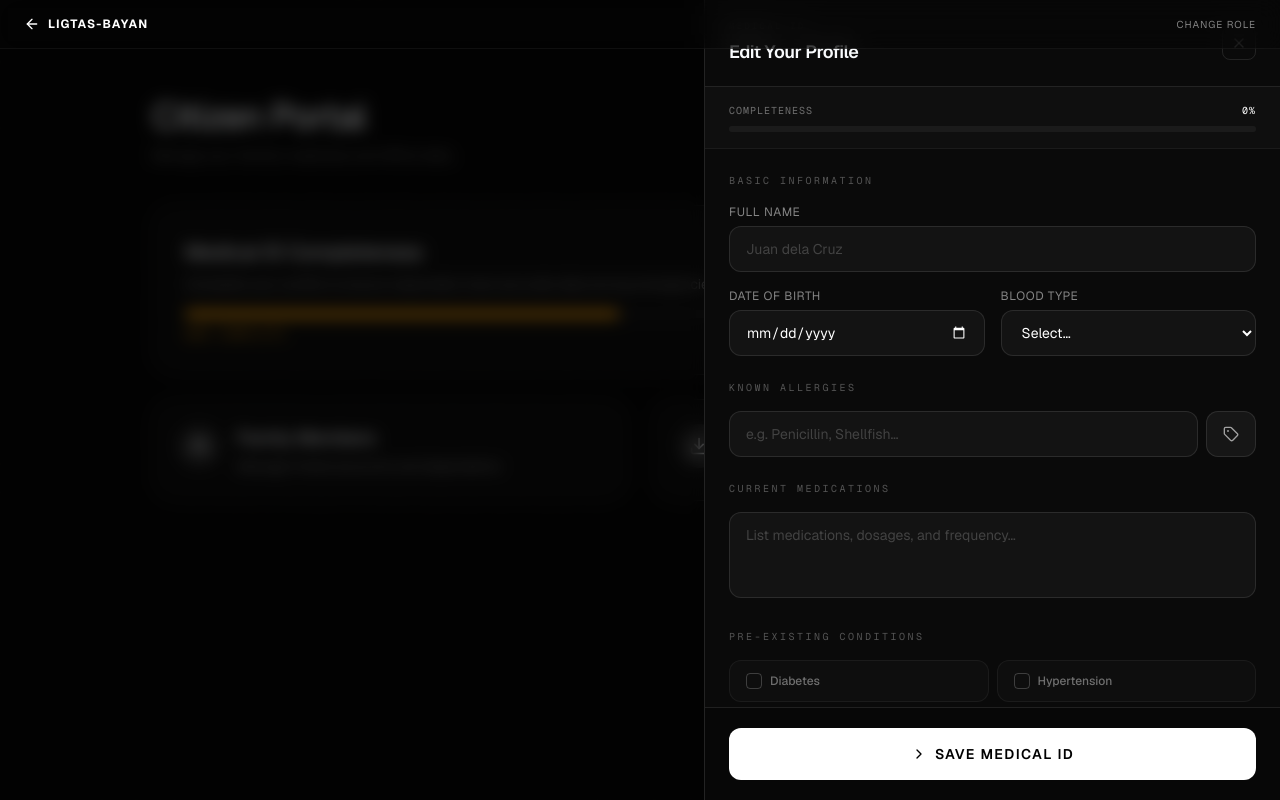
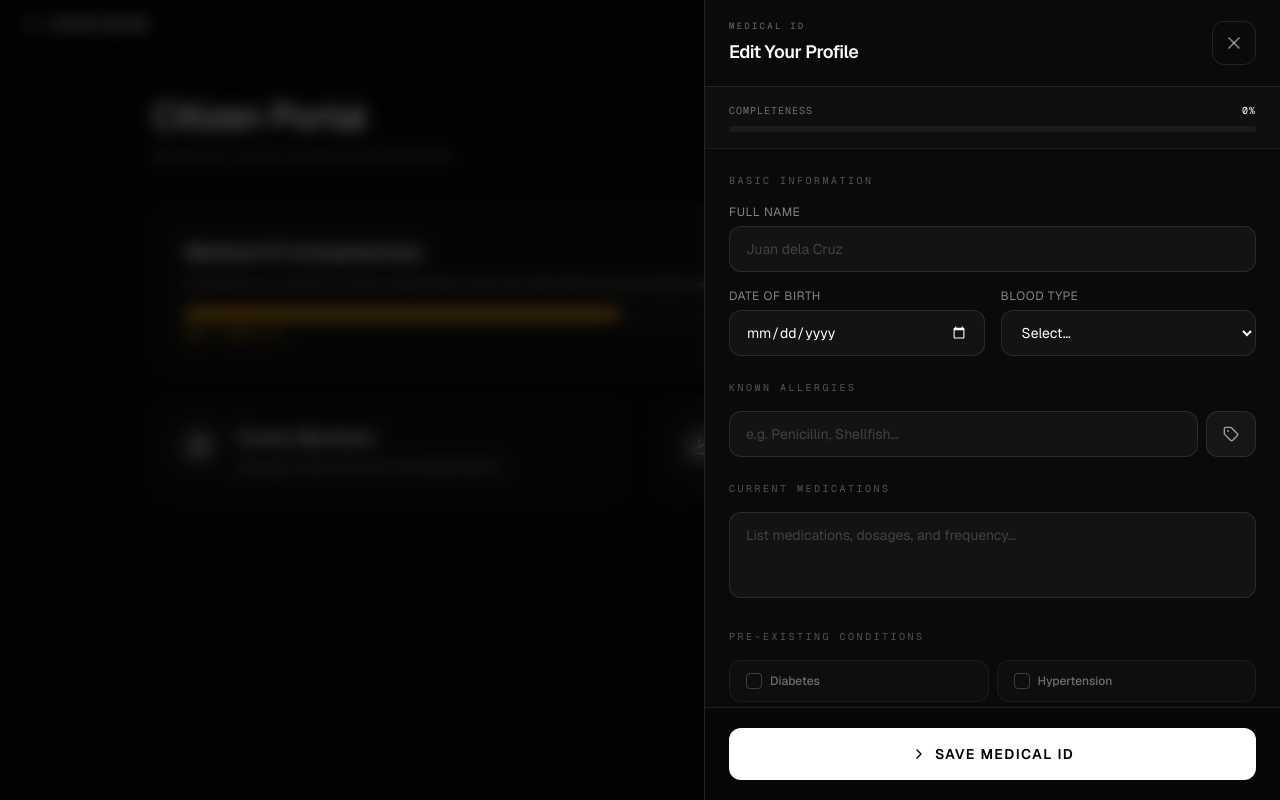
Before and after one commit to gamothalaman090-jpg/Ligtas-BayanPH, a Next.js app: page /dashboard/citizen in a window 1280 px wide. Both pictures are taken after a click on the button "EDIT MEDICAL ID". Built offline with nearby package versions, Linux system fonts and the light colour scheme.

Commit message:
minor fix

```diff
--- a/app/dashboard/layout.tsx
+++ b/app/dashboard/layout.tsx
@@ -14,7 +14,7 @@ export default function DashboardLayout({
       <div className="bg-noise"></div>
 
       {/* Minimal Top Nav for Dashboard */}
-      <nav className="relative z-40 border-b border-white/5 bg-[#050505]/50 backdrop-blur-md px-6 py-4 flex items-center justify-between">
+      <nav className="relative z-10 border-b border-white/5 bg-[#050505]/50 backdrop-blur-md px-6 py-4 flex items-center justify-between">
         <Link href="/" className="text-xs font-bold tracking-widest text-white hover:text-white/70 transition-colors flex items-center gap-2">
           <ArrowLeft className="w-4 h-4" />
           LIGTAS-BAYAN
@@ -30,7 +30,7 @@ export default function DashboardLayout({
         </Link>
       </nav>
 
-      <main className="relative z-10">
+      <main>
         {children}
       </main>
     </div>
--- a/components/HorizontalScroll.tsx
+++ b/components/HorizontalScroll.tsx
@@ -134,10 +134,10 @@ function DesktopScroll() {
 
   return (
     <div ref={sectionRef} className="relative bg-[#050505] overflow-hidden">
-      <div className="absolute top-0 left-0 z-20 px-8 md:px-16 pt-14 md:pt-20 pointer-events-none">
+      <div className="absolute inset-y-0 left-0 z-20 flex flex-col justify-center pointer-events-none px-8 md:px-16">
         <p className="text-white/25 text-[9px] tracking-[0.35em] uppercase font-mono mb-4">Ligtas-Bayan / Core Systems</p>
-        <h2 className="text-5xl md:text-6xl font-black tracking-tighter leading-[0.9] text-white">FIVE<br />SYSTEMS.</h2>
-        <h2 className="text-5xl md:text-6xl font-black tracking-tighter leading-[0.9] text-white/20 mt-1">ONE<br />PROTOCOL.</h2>
+        <h2 className="text-5xl md:text-7xl font-black tracking-tighter leading-[0.9] text-white">FIVE<br />SYSTEMS.</h2>
+        <h2 className="text-5xl md:text-7xl font-black tracking-tighter leading-[0.9] text-white/20 mt-1">ONE<br />PROTOCOL.</h2>
         <p className="text-white/30 text-xs mt-6 max-w-[170px] leading-relaxed font-light">Scroll through each capability.</p>
       </div>
 
--- a/components/dashboard/citizen/FamilyMembersPanel.tsx
+++ b/components/dashboard/citizen/FamilyMembersPanel.tsx
@@ -42,9 +42,9 @@ export default function FamilyMembersPanel({ onClose }: Props) {
   };
 
   return (
-    <div className="fixed inset-0 z-50 flex">
-      <div className="flex-1 bg-black/60 backdrop-blur-sm" onClick={onClose} />
-      <div className="relative w-full max-w-xl bg-[#0a0a0a] border-l border-white/10 flex flex-col h-full overflow-hidden animate-in slide-in-from-right duration-300">
+    <div className="fixed inset-0 z-50">
+      <div className="absolute inset-0 bg-black/60 backdrop-blur-sm" onClick={onClose} />
+      <div className="absolute inset-y-0 right-0 w-full max-w-xl bg-[#0a0a0a] border-l border-white/10 flex flex-col overflow-hidden animate-in slide-in-from-right duration-300">
 
         {/* Header */}
         <div className="flex items-center justify-between px-6 py-5 border-b border-white/10">
@@ -52,8 +52,12 @@ export default function FamilyMembersPanel({ onClose }: Props) {
             <p className="text-[9px] uppercase tracking-[0.25em] text-white/40 font-mono mb-1">Family Network</p>
             <h2 className="text-lg font-semibold tracking-tight">Linked Members</h2>
           </div>
-          <button onClick={onClose} className="p-2 text-white/40 hover:text-white hover:bg-white/10 rounded-lg transition-colors border border-white/10 cursor-pointer">
-            <X className="w-4 h-4" />
+          <button
+            onClick={onClose}
+            aria-label="Close panel"
+            className="w-11 h-11 flex items-center justify-center text-white/50 hover:text-white hover:bg-white/10 rounded-xl transition-colors border border-white/10 cursor-pointer flex-shrink-0"
+          >
+            <X className="w-5 h-5" />
           </button>
         </div>
 
@@ -133,7 +137,7 @@ export default function FamilyMembersPanel({ onClose }: Props) {
                   className="bg-white/[0.04] border border-white/10 rounded-xl px-3 py-2.5 text-sm text-white focus:outline-none focus:border-white/30 transition-colors"
                 >
                   <option value="" className="bg-[#0a0a0a]">Blood</option>
-                  {["A+","A-","B+","B-","AB+","AB-","O+","O-"].map((b) => (
+                  {["A+", "A-", "B+", "B-", "AB+", "AB-", "O+", "O-"].map((b) => (
                     <option key={b} value={b} className="bg-[#0a0a0a]">{b}</option>
                   ))}
                 </select>
--- a/components/dashboard/citizen/MedicalIdPanel.tsx
+++ b/components/dashboard/citizen/MedicalIdPanel.tsx
@@ -85,20 +85,24 @@ export default function MedicalIdPanel({ onClose, onSave }: Props) {
   const pct = computeProgress(data);
 
   return (
-    <div className="fixed inset-0 z-50 flex">
-      {/* Backdrop */}
-      <div className="flex-1 bg-black/60 backdrop-blur-sm" onClick={onClose} />
+    <div className="fixed inset-0 z-50">
+      {/* Backdrop — always full screen */}
+      <div className="absolute inset-0 bg-black/60 backdrop-blur-sm" onClick={onClose} />
 
-      {/* Panel */}
-      <div className="relative w-full max-w-xl bg-[#0a0a0a] border-l border-white/10 flex flex-col h-full overflow-hidden animate-in slide-in-from-right duration-300">
+      {/* Panel — slides from right, sits on top */}
+      <div className="absolute inset-y-0 right-0 w-full max-w-xl bg-[#0a0a0a] border-l border-white/10 flex flex-col overflow-hidden animate-in slide-in-from-right duration-300">
         {/* Header */}
         <div className="flex items-center justify-between px-6 py-5 border-b border-white/10">
           <div>
             <p className="text-[9px] uppercase tracking-[0.25em] text-white/40 font-mono mb-1">Medical ID</p>
             <h2 className="text-lg font-semibold tracking-tight">Edit Your Profile</h2>
           </div>
-          <button onClick={onClose} className="p-2 text-white/40 hover:text-white hover:bg-white/10 rounded-lg transition-colors border border-white/10 cursor-pointer">
-            <X className="w-4 h-4" />
+          <button
+            onClick={onClose}
+            aria-label="Close panel"
+            className="w-11 h-11 flex items-center justify-center text-white/50 hover:text-white hover:bg-white/10 rounded-xl transition-colors border border-white/10 cursor-pointer flex-shrink-0"
+          >
+            <X className="w-5 h-5" />
           </button>
         </div>
 
```
